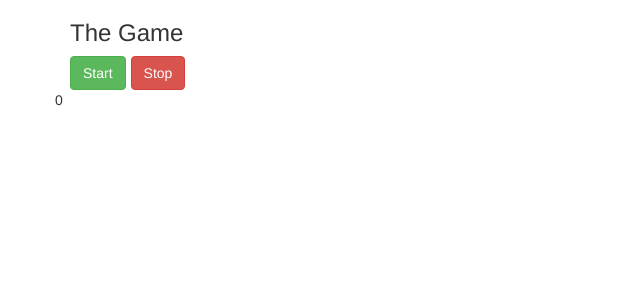
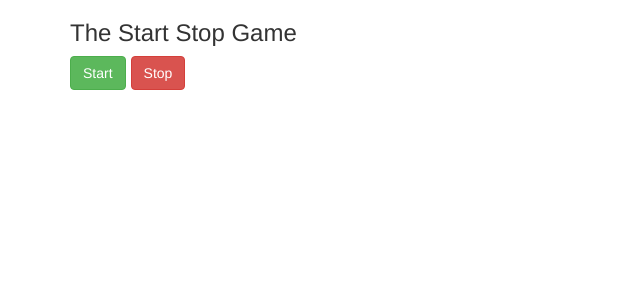
Before and after one commit to igdkaur/odd-even-game, an Angular app: page / in a window 1280 px wide. Shown: the top 300 px of the page, without its empty margins (0-640 px from the left). Built offline with nearby package versions, Linux system fonts and the light colour scheme.

Commit message:
style events and assignment wrap up

```diff
--- a/src/app/app.component.html
+++ b/src/app/app.component.html
@@ -1,16 +1,16 @@
 <div class="container">
   <div class="row">
     <div class="col-xs-12">
-       <h3>The Game </h3>
+       <h3>The Start Stop Game </h3>
   <!--    <ol>
         <li>done - Create three new components: GameControl, Odd and Even</li>
         <li>done - The GameControl Component should have buttons to start and stop the game</li>
         <li>done - When starting the game, an event (holding a incrementing number) should get emitted each second (ref = setInterval())</li>
         <li>done - The event should be listenable from outside the component</li>
-        <li>When stopping the game, no more events should get emitted (clearInterval(ref))</li>
-        <li>A new Odd component should get created for every odd number emitted, the same should happen for the Even Component (on even numbers)</li>
-        <li>Simply output Odd - NUMBER or Even - NUMBER in the two components</li>
-        <li>Style the element (e.g. paragraph) holding your output text differently in both components</li>
+        <li>done -When stopping the game, no more events should get emitted (clearInterval(ref))</li>
+        <li>done - A new Odd component should get created for every odd number emitted, the same should happen for the Even Component (on even numbers)</li>
+        <li>done - Simply output Odd - NUMBER or Even - NUMBER in the two components</li>
+        <li>done - Style the element (e.g. paragraph) holding your output text differently in both components</li>
       </ol> -->
 
     </div>
--- a/src/app/even/even.component.css
+++ b/src/app/even/even.component.css
@@ -0,0 +1,3 @@
+p {
+  color:red;
+}
--- a/src/app/game-control/game-control.component.html
+++ b/src/app/game-control/game-control.component.html
@@ -3,5 +3,4 @@
     <button class="btn btn-success" type="button" (click)="onGameStart()">Start</button>
     <button class="btn btn-danger" type="button" (click)="onGamePause()">Stop</button>
   </div>
-  {{count}}
 </div>
--- a/src/app/odd/odd.component.css
+++ b/src/app/odd/odd.component.css
@@ -0,0 +1,3 @@
+p {
+  color:green;
+}
```
